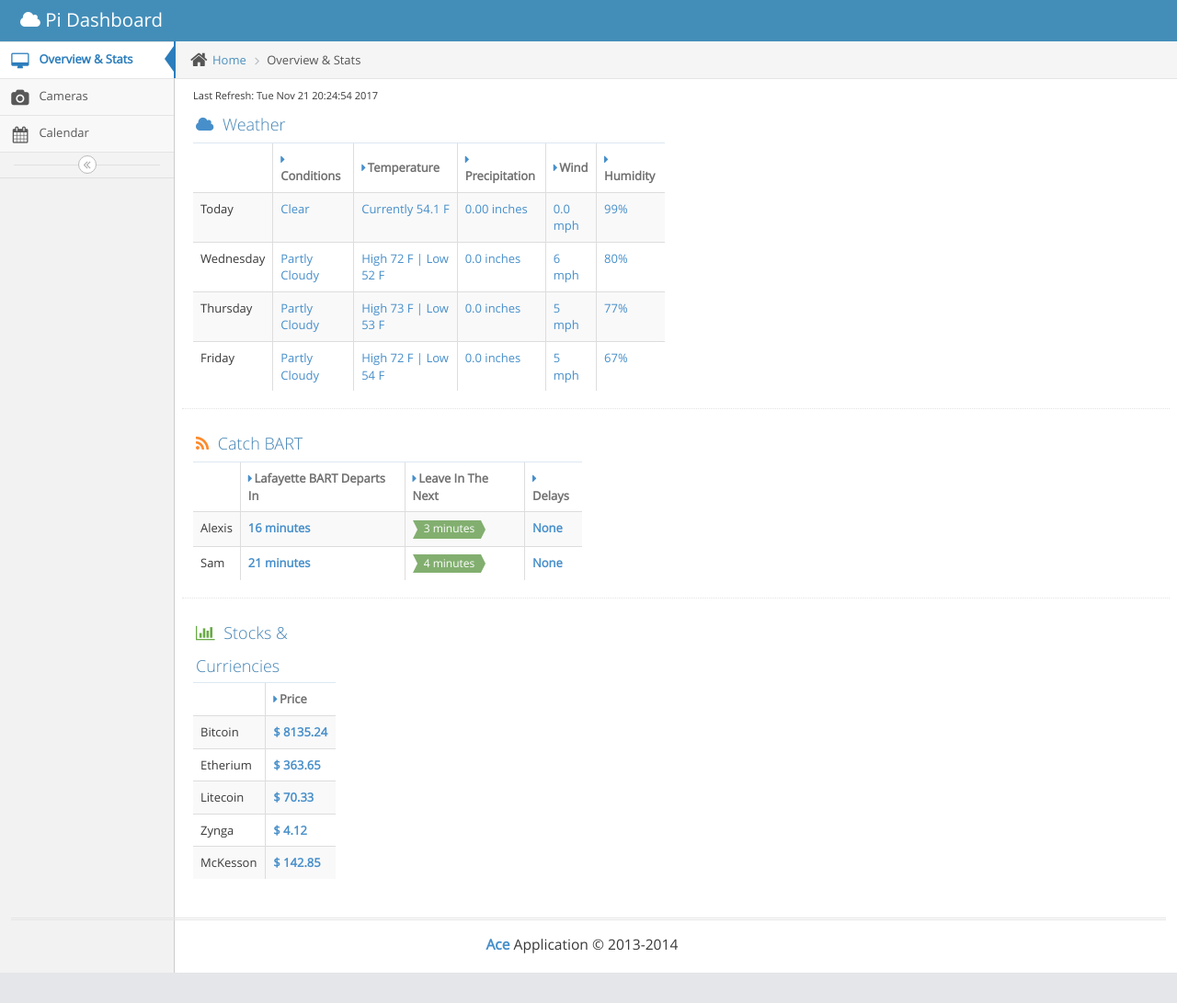
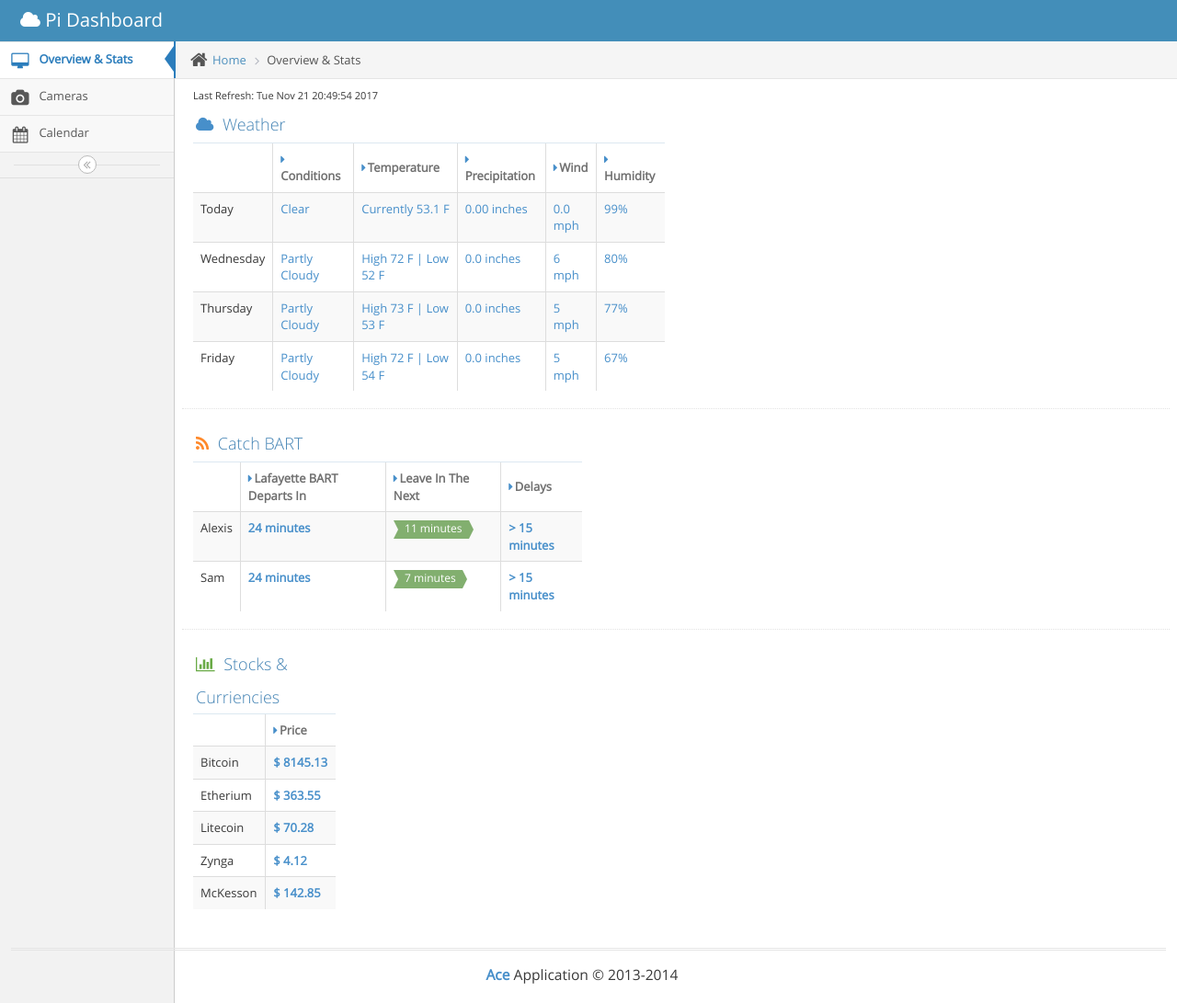
Before and after one commit to tuxthepenguin84/PiDash, a plain HTML site: page html/index.html in a window 1280 px wide. Shown: the whole page at 92% size. Before the commit the page ends 1058 px from the top, so only its background shows below. Drawn offline with Linux system fonts and the light colour scheme.

Commit message:
update to index.html

```diff
--- a/html/index.html
+++ b/html/index.html
@@ -32,10 +32,10 @@
       <![endif]-->
    </head>
 <script>
-var currentTime = "Tue Nov 21 20:24:54 2017";
+var currentTime = "Tue Nov 21 20:49:54 2017";
 
 var wWeather = "Clear";
-var wTemp = "Currently 54.1 F";
+var wTemp = "Currently 53.1 F";
 var wPrecip = "0.00 inches";
 var wWind = "0.0 mph ";
 var wHumidity = "99%";
@@ -59,18 +59,18 @@ var w3QPF = "0.0 inches";
 var w3Wind = "5 mph";
 var w3Humidity = "67%";
 
-var btcPrice = "$ 8135.24";
-var ethPrice = "$ 363.65";
-var ltcPrice = "$ 70.33";
+var btcPrice = "$ 8145.13";
+var ethPrice = "$ 363.55";
+var ltcPrice = "$ 70.28";
 var zngaPrice = "$ 4.12";
 var mckPrice = "$ 142.85";
 
-var alexisNextTrain = "16 minutes";
-var samNextTrain = "21 minutes";
-var alexisLeaveBy = "3 minutes";
-var samLeaveBy = "4 minutes";
-var alexisDelay = "None";
-var samDelay = "None";
+var alexisNextTrain = "24 minutes";
+var samNextTrain = "24 minutes";
+var alexisLeaveBy = "11 minutes";
+var samLeaveBy = "7 minutes";
+var alexisDelay = "> 15 minutes";
+var samDelay = "> 15 minutes";
 
 </script>
    <body class="no-skin">
```
